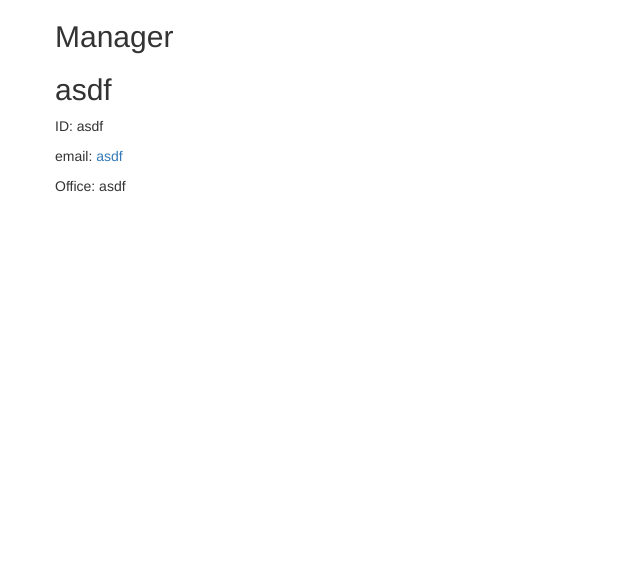
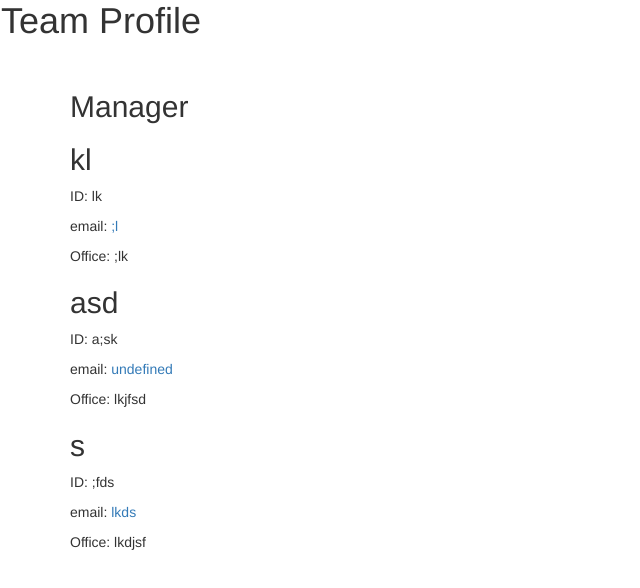
Before and after one commit to mollymontgomery/team_profile_generator, a website: page team.html in a window 1280 px wide. Shown: the whole page, without its empty margins (0-640 px from the left). Drawn offline with nearby package versions, Linux system fonts and the light colour scheme.

Commit message:
fixed error in getEmail in pagetemplate

```diff
--- a/team.html
+++ b/team.html
@@ -10,18 +10,45 @@
     <title>Team Generator</title>
 </head>
 <body>
-    <div class='container'>
-    <div class='row'>
+    <header>
+        <nav class="navbar" id="navbar">
+            <span class="navbar-info mb-0 h1 w-100 text-center" id="navbar-text">Team Profile</span>
+        </nav>
+    </header>
+    <main>
+        <div class='container'>
 
     <div class="card col" style="width: 250px">
         <div class="card-header" style="width: 100%">
         <h2>Manager</h2>
-        <h2>asdf</h2>
+        <h2>kl</h2>
         </div>
         <div class="card-body">
-        <p>ID: asdf</p>
-        <p>email: <a href="mailto:asdf">asdf</a></p>
-        <p>Office: asdf</p>
+        <p>ID: lk</p>
+        <p>email: <a href="mailto:;l">;l</a></p>
+        <p>Office: ;lk</p>
+        </div>
+    </div>
+
+    <div class="card col" style="width: 250px">
+        <div class="card-header" style="width: 100%">
+        <h2>asd</h2>
+        </div>
+        <div class="card-body">
+        <p>ID: a;sk</p>
+        <p>email: <a href="mailto:undefined">undefined</a></p>
+        <p>Office: lkjfsd</p>
+        </div>
+    </div>
+
+    <div class="card col" style="width: 250px">
+        <div class="card-header" style="width: 100%">
+        <h2>s</h2>
+        </div>
+        <div class="card-body">
+        <p>ID: ;fds</p>
+        <p>email: <a href="mailto:lkds">lkds</a></p>
+        <p>Office: lkdjsf</p>
         </div>
     </div>
 
```
Also changed, not shown: src/page-template.js (+10 -4 lines), dist/style.css.
